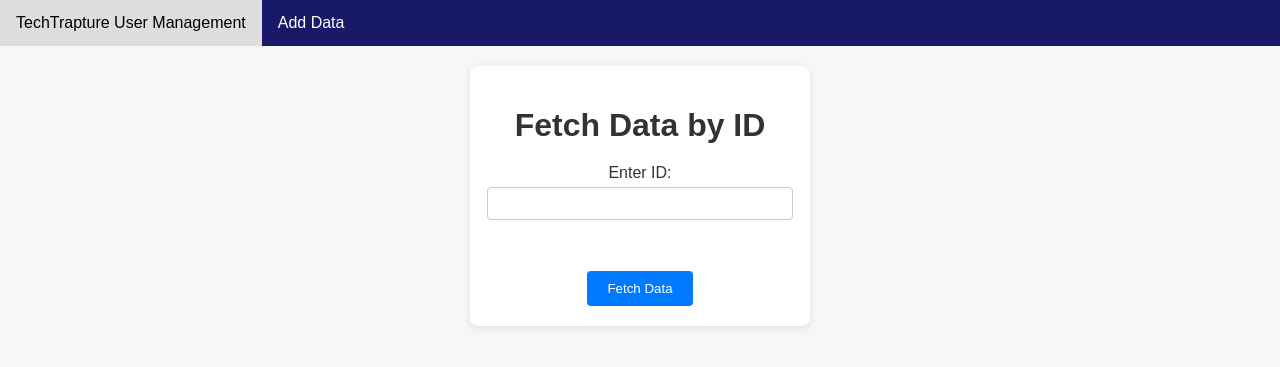
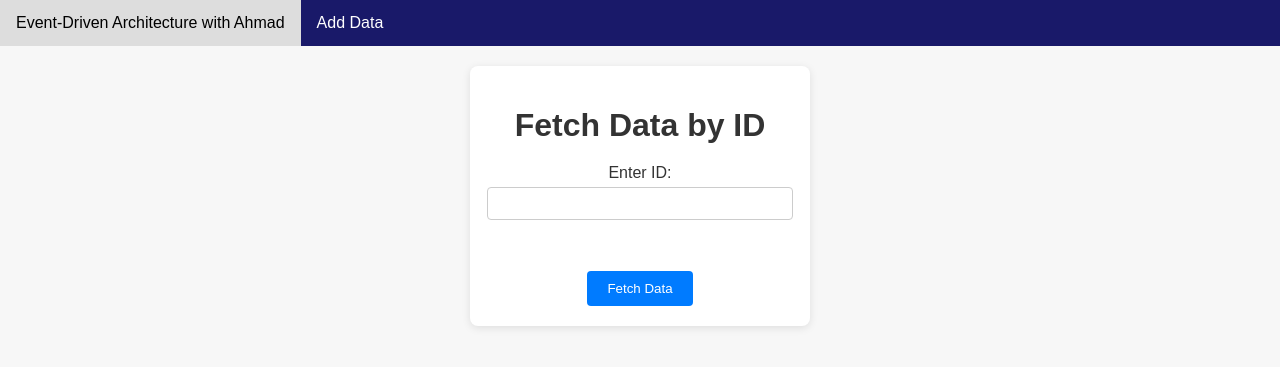
Before and after one commit to Adagher95/Event-Driven-Architecture-GCP, a Flask app: page /get-data in a window 1280 px wide. Shown: the top 367 px of the page. Run offline with Flask 2, Linux system fonts and the light colour scheme; parts of the project's set-up code (start-up, migrations or seed data) failed here and were passed over.

Commit message:
New Edition

```diff
--- a/source/templates/data.html
+++ b/source/templates/data.html
@@ -63,7 +63,7 @@
 </head>
 <body>
     <div class="navbar">
-        <a href="#home">TechTrapture User Management</a>
+        <a href="#home">Event-Driven Architecture with Ahmad</a>
         <a href="/" class="fetch-data-btn">Add Data</a>
     </div>
 
--- a/source/templates/delete.html
+++ b/source/templates/delete.html
@@ -32,7 +32,7 @@
     }
     </style>
 <div class="navbar">
-    <a href="#home">TechTrapture User Management</a>
+    <a href="#home">Event-Driven Architecture with Ahmad</a>
     <a href="/" class="fetch-data-btn">Add Data</a>
 </div>
 <body>
--- a/source/templates/get_data.html
+++ b/source/templates/get_data.html
@@ -77,7 +77,7 @@
 </head>
 <body>
     <div class="navbar">
-        <a href="#home">TechTrapture User Management</a>
+        <a href="#home">Event-Driven Architecture with Ahmad</a>
         <a href="/" class="fetch-data-btn">Add Data</a>
     </div>
 
```
